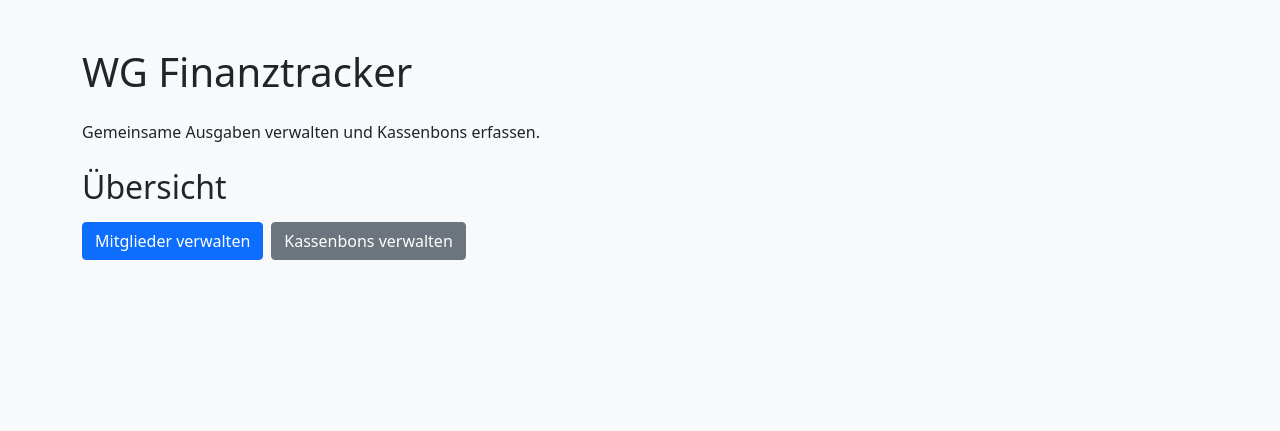
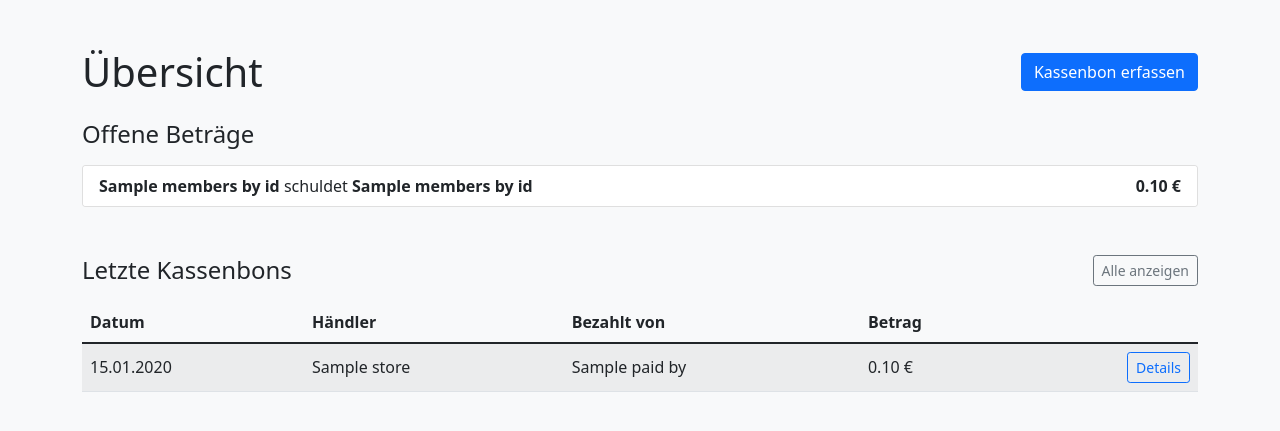
Before and after one commit to Denariooo/wg_finanztracker, a Flask app: template src/wg_finanztracker/resources/templates/index.html in a window 1280 px wide. Shown: the part 56-487 px from the top of the page. Run offline with Flask 3, Linux system fonts and the light colour scheme; the template is opened without the code that fills it: most values are stand-ins (such as "Sample title", 1, 10 or a date in 2020); some libraries are stand-ins or nearby versions.

Commit message:
Add global debt overwiev

```diff
--- a/src/wg_finanztracker/resources/templates/index.html
+++ b/src/wg_finanztracker/resources/templates/index.html
@@ -4,19 +4,62 @@
         <meta charset="UTF-8">
         <meta name="viewport" content="width=device-width, initial-scale=1">
         <title>WG Finanztracker</title>
-        <link href="../static/css/bootstrap.min.css" rel="stylesheet">
+        <link href="{{ url_for('static', filename='css/bootstrap.min.css') }}" rel="stylesheet">
     </head>
     <body class="bg-light">
         <nav class="navbar navbar-expand-lg bg-body-tertiary">
-            <div class="container"><a class="navbar-brand" href="/index">WG Finanztracker</a>
-                <div class="navbar-nav"><a class="nav-link" href="/index">Start</a><a class="nav-link" href="/members">Mitglieder</a><a class="nav-link" href="/receipts">Kassenbons</a></div>
+            <div class="container"><a class="navbar-brand" href="{{ url_for('index') }}"> WG Finanztracker </a>
+                <div class="navbar-nav"><a class="nav-link active" href="{{ url_for('index') }}"> Start </a><a class="nav-link" href="{{ url_for('members') }}"> Mitglieder </a><a class="nav-link" href="{{ url_for('receipts') }}"> Kassenbons </a></div>
             </div>
         </nav>
         <main class="container py-5">
-            <h1 class="mb-4">WG Finanztracker</h1>
-            <p>Gemeinsame Ausgaben verwalten und Kassenbons erfassen.</p>
-            <h2 class="mt-4">Übersicht</h2>
-            <div class="mt-3"><a href="/members" class="btn btn-primary me-2">Mitglieder verwalten</a><a href="/receipts" class="btn btn-secondary">Kassenbons verwalten</a></div>
+            <div class="d-flex justify-content-between align-items-center mb-4">
+                <h1 class="mb-0"> Übersicht </h1><a href="{{ url_for('upload_receipt') }}" class="btn btn-primary"> Kassenbon erfassen </a>
+            </div>
+            <section class="mb-5">
+                <h2 class="h4 mb-3"> Offene Beträge </h2> {% if total_debts %} <div class="card">
+                    <div class="list-group list-group-flush"> {% for debtor_id, creditor_id, amount in total_debts %} <div class="list-group-item d-flex justify-content-between align-items-center">
+                            <div><strong>
+                                    {{ members_by_id[debtor_id].name }}
+                                </strong> schuldet <strong>
+                                    {{ members_by_id[creditor_id].name }}
+                                </strong></div><span class="fw-bold">
+                                {{ "%.2f"|format(amount / 100) }} € </span>
+                        </div> {% endfor %} </div>
+                </div> {% else %} <div class="alert alert-success"> Aktuell sind alle Ausgaben ausgeglichen. </div> {% endif %}
+            </section>
+            <section>
+                <div class="d-flex justify-content-between align-items-center mb-3">
+                    <h2 class="h4 mb-0"> Letzte Kassenbons </h2><a href="{{ url_for('receipts') }}" class="btn btn-sm btn-outline-secondary"> Alle anzeigen </a>
+                </div> {% if recent_receipts %} <div class="table-responsive">
+                    <table class="table table-striped align-middle">
+                        <thead>
+                            <tr>
+                                <th>Datum</th>
+                                <th>Händler</th>
+                                <th>Bezahlt von</th>
+                                <th>Betrag</th>
+                                <th></th>
+                            </tr>
+                        </thead>
+                        <tbody> {% for receipt_id, receipt in recent_receipts %} <tr>
+                                <td>
+                                    {{ receipt.purchase_date.strftime("%d.%m.%Y") }}
+                                </td>
+                                <td>
+                                    {{ receipt.store }}
+                                </td>
+                                <td>
+                                    {{ receipt.paid_by.name }}
+                                </td>
+                                <td>
+                                    {{ "%.2f"|format(receipt.price_cents / 100) }} €
+                                </td>
+                                <td class="text-end"><a href="{{ url_for('receipt_detail', receipt_id=receipt_id) }}" class="btn btn-sm btn-outline-primary"> Details </a></td>
+                            </tr> {% endfor %} </tbody>
+                    </table>
+                </div> {% else %} <div class="alert alert-secondary"> Noch keine Kassenbons vorhanden. <a href="{{ url_for('upload_receipt') }}" class="alert-link"> Ersten Kassenbon erfassen </a>. </div> {% endif %}
+            </section>
         </main>
     </body>
 </html>
--- a/src/wg_finanztracker/web/app.py
+++ b/src/wg_finanztracker/web/app.py
@@ -8,6 +8,7 @@ from flask import Flask, abort, redirect, render_template, request
 from wg_finanztracker.domain.cost_sharing import (
     calculate_debts,
     calculate_shares,
+    calculate_total_debts,
 )
 from wg_finanztracker.domain.models import Item, Receipt
 from wg_finanztracker.ocr.service import ReceiptOcrService
@@ -38,7 +39,33 @@ ocr_service: ReceiptOcrService = TesseractOcrService()
 @app.route("/")
 @app.route("/index")
 def index():
-    return render_template("index.html")
+    receipt_entries = get_receipts()
+
+    purchases = [receipt for _, receipt in receipt_entries]
+
+    total_debts = calculate_total_debts(purchases)
+
+    members_by_id = {}
+
+    for receipt in purchases:
+        members_by_id[receipt.paid_by.id] = receipt.paid_by
+
+        for item in receipt.items:
+            for member in item.assigned_to:
+                members_by_id[member.id] = member
+
+    recent_receipts = sorted(
+        receipt_entries,
+        key=lambda entry: entry[1].purchase_date,
+        reverse=True,
+    )[:5]
+
+    return render_template(
+        "index.html",
+        total_debts=total_debts,
+        members_by_id=members_by_id,
+        recent_receipts=recent_receipts,
+    )
 
 
 @app.route("/members")
```
Also changed, not shown: src/wg_finanztracker/domain/cost_sharing.py (+78 -0 lines), tests/domain/test_cost_sharing.py (+149 -1 lines).
